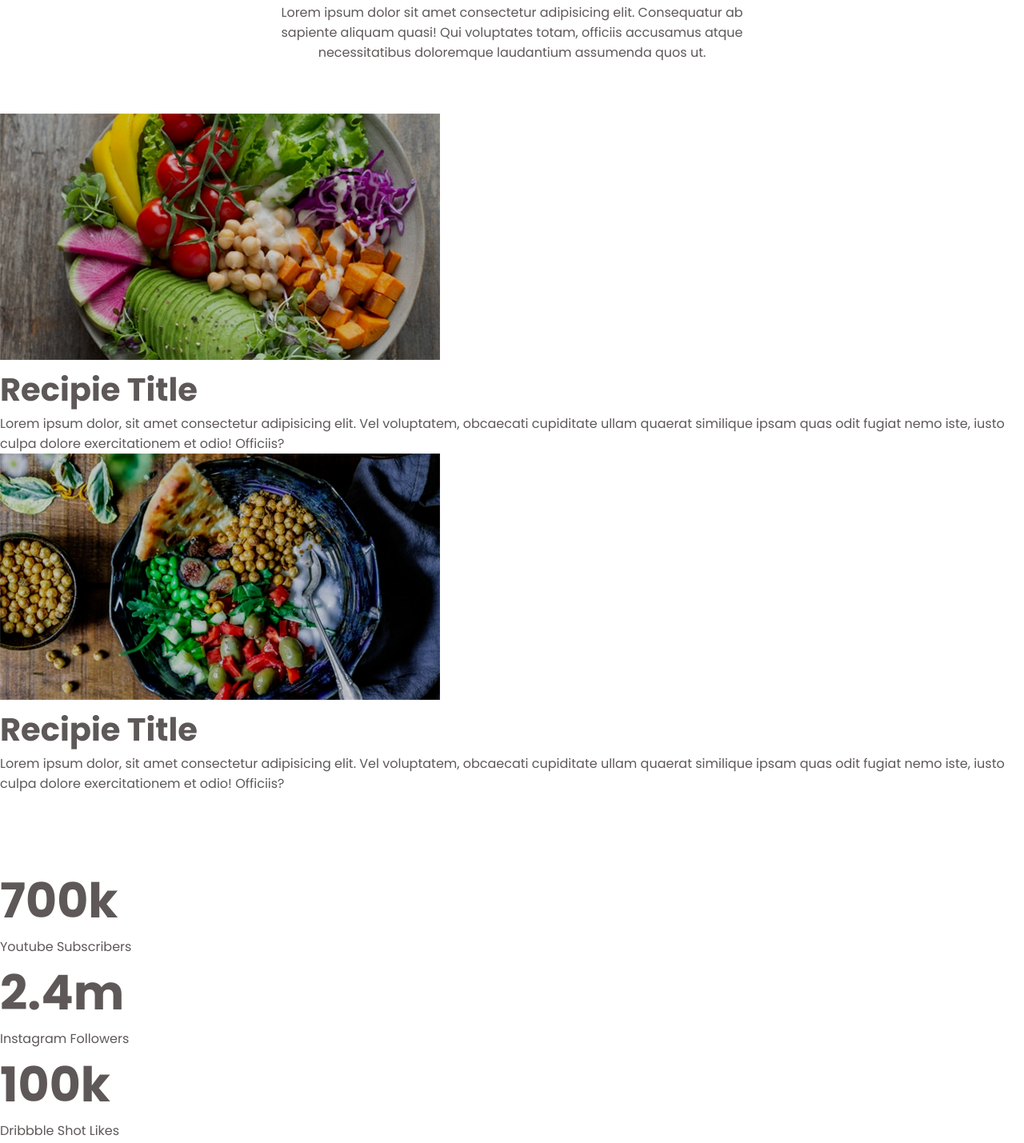
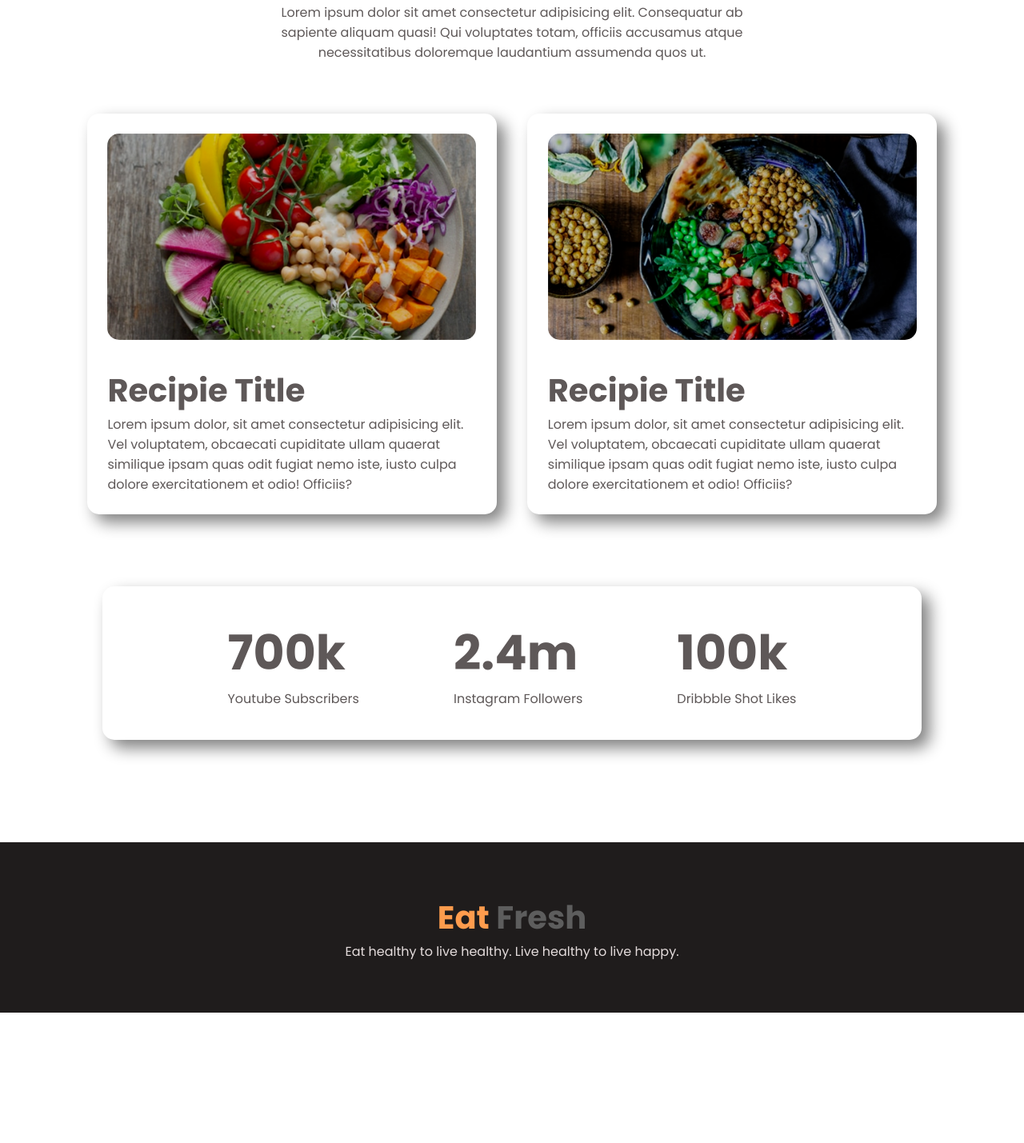
Before and after one commit to md-shamim-sarker/eat-healthy, a plain HTML site: page index.html in a window 1280 px wide. Shown: the part 1890-3319 px from the top of the page at 80% size. After the commit the page ends 3156 px from the top, so only its background shows below. Drawn offline with Linux system fonts and the light colour scheme.

Commit message:
almost done task

```diff
--- a/css/style.css
+++ b/css/style.css
@@ -97,3 +97,54 @@ section {
 #recipy-1 h2 {
     margin-bottom: 3%;
 }
+
+#recipy-2 {
+    display: inline-flex;
+    justify-content: center;
+    gap: 3%;
+
+}
+
+.recipy-width {
+    width: 40%;
+    box-shadow: 10px 10px 20px gray;
+    border-radius: 15px;
+}
+
+#recipy-2 img {
+    border-radius: 15px;
+    width: 90%;
+    display: inline-block;
+    margin: 5% 5%;
+}
+
+.recipy-width div {
+    margin: 0 5% 5% 5%;
+}
+
+
+.followers {
+    width: 80%;
+    margin: auto;
+    margin-bottom: 10%;
+    display: flex;
+    padding: 3%;
+    justify-content: space-evenly;
+    box-shadow: 10px 10px 20px gray;
+    border-radius: 15px;
+}
+
+footer {
+    text-align: center;
+    padding: 5%;
+    background-color: rgb(31, 28, 28);
+    color: rgb(228, 220, 220);
+}
+
+.eat-color {
+    color: #FF9C4D;
+}
+
+.fresh-color {
+    color: #5D5D5D;
+}
--- a/index.html
+++ b/index.html
@@ -60,20 +60,26 @@
                 quasi! Qui
                 voluptates totam, officiis accusamus atque necessitatibus doloremque laudantium assumenda quos ut.</p>
         </div>
+        <div id="recipy-2">
+            <div class="recipy-width">
+                <img src="./image/food-photo-1.png" alt="food_photo_1">
                 <div>
-            <div>
-                <img src="./image/food-photo-1.png" alt="food_photo_1">
                     <h3>Recipie Title</h3>
-                <p>Lorem ipsum dolor, sit amet consectetur adipisicing elit. Vel voluptatem, obcaecati cupiditate ullam
+                    <p>Lorem ipsum dolor, sit amet consectetur adipisicing elit. Vel voluptatem, obcaecati cupiditate
+                        ullam
                         quaerat similique ipsam quas odit fugiat nemo iste, iusto culpa dolore exercitationem et odio!
                         Officiis?</p>
                 </div>
+            </div>
+            <div class="recipy-width">
+                <img src="./image/food-photo-2.png" alt="food_photo_2">
                 <div>
-                <img src="./image/food-photo-2.png" alt="food_photo_2">
                     <h3>Recipie Title</h3>
-                <p>Lorem ipsum dolor, sit amet consectetur adipisicing elit. Vel voluptatem, obcaecati cupiditate ullam
+                    <p>Lorem ipsum dolor, sit amet consectetur adipisicing elit. Vel voluptatem, obcaecati cupiditate
+                        ullam
                         quaerat similique ipsam quas odit fugiat nemo iste, iusto culpa dolore exercitationem et odio!
                         Officiis?</p>
+                </div>
             </div>
         </div>
     </section>
@@ -81,6 +87,7 @@
     <!-- 04. Followers Section -->
     <section class="followers">
         <div>
+
             <h1>700k</h1>
             <p>Youtube Subscribers</p>
         </div>
@@ -92,11 +99,12 @@
             <h1>100k</h1>
             <p>Dribbble Shot Likes</p>
         </div>
+
     </section>
 
     <!-- 05. Footer Section -->
     <footer>
-        <h3><span>Eat</span> <span>Fresh</span></h3>
+        <h3><span class="eat-color">Eat</span> <span class="fresh-color">Fresh</span></h3>
         <p>Eat healthy to live healthy. Live healthy to live happy.</p>
     </footer>
 </body>
```
Lines whose indentation alone changed are shown as unchanged.
